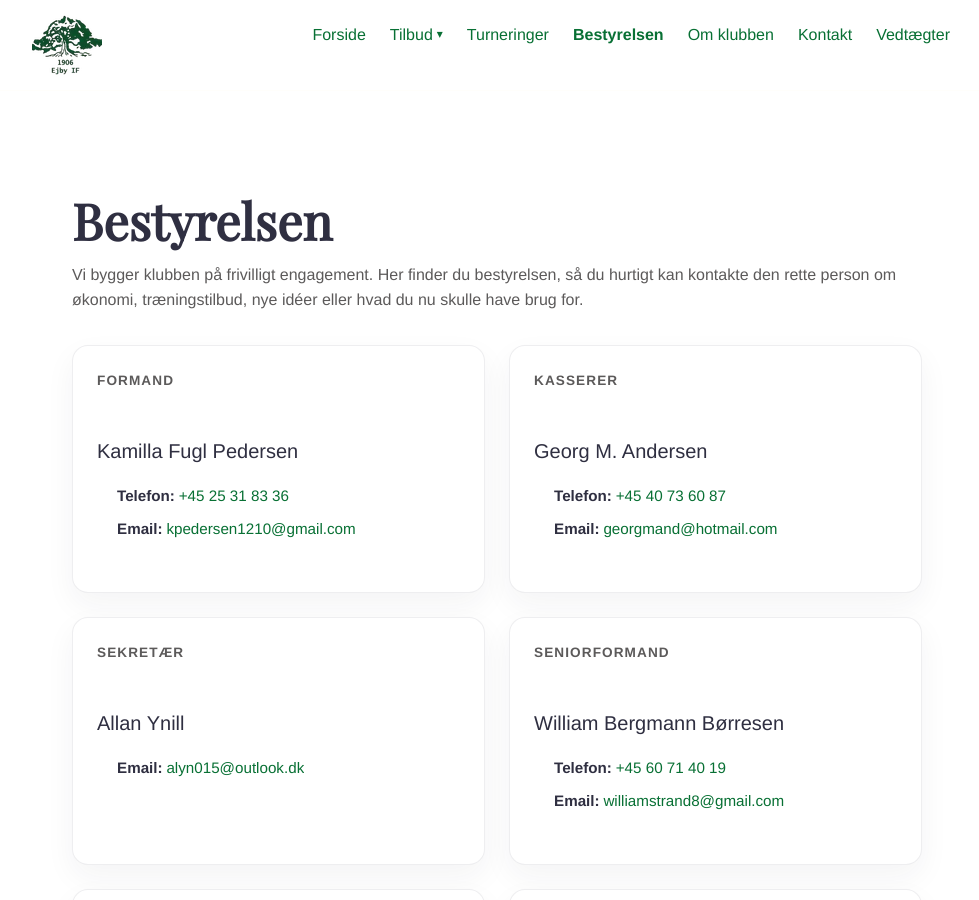
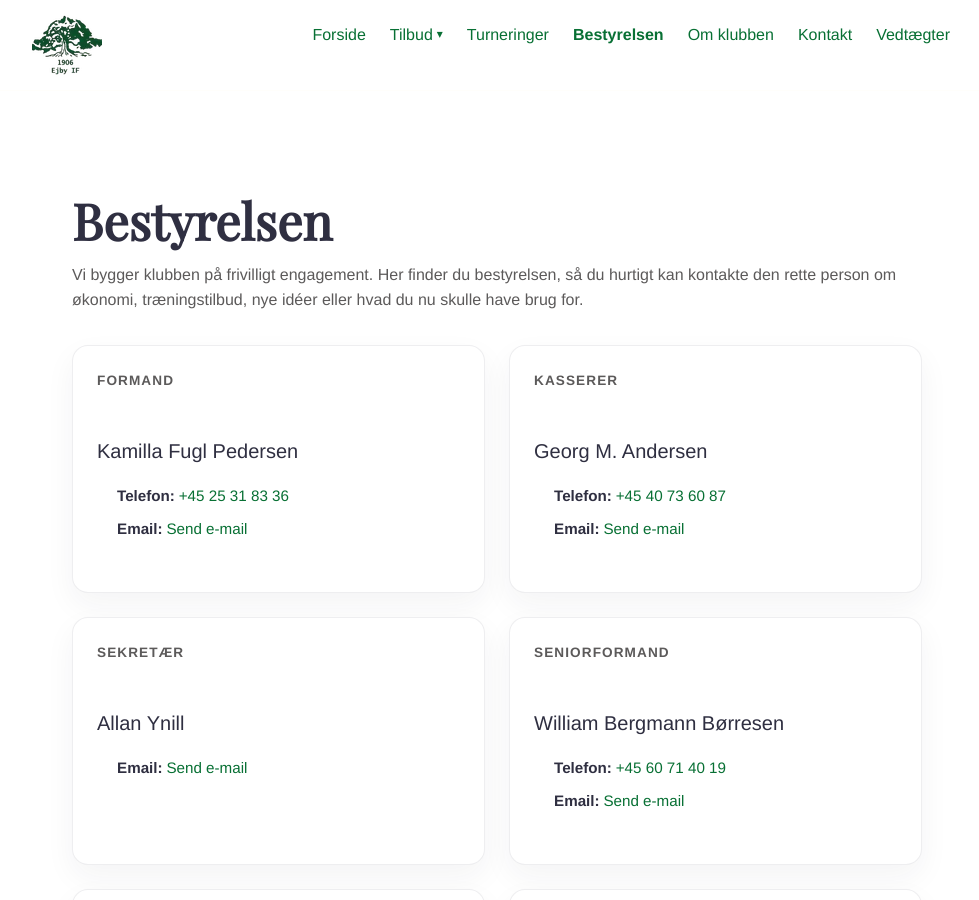
Before and after one commit to Ejby-badminton/web-site, a Jekyll site: the page built from indhold/sider/bestyrelsen.md, in a window 1280 px wide and 900 px high. Shown: the whole window, without its empty margins (143-1122 px from the left). Built offline with Jekyll 4.4.1, drawn with Linux system fonts in a browser that asks for light colours.

Commit message:
fix: skjul email-adresse, vis kun Send e-mail link

```diff
--- a/indhold/sider/bestyrelsen.md
+++ b/indhold/sider/bestyrelsen.md
@@ -21,7 +21,7 @@ Vi bygger klubben på frivilligt engagement. Her finder du bestyrelsen, så du h
       <li><span>Telefon:</span> <a href="tel:{{ person.phone | replace: ' ', '' }}">{{ person.phone }}</a></li>
       {% endif %}
       {% if person.email %}
-      <li><span>Email:</span> <a href="mailto:{{ person.email }}">{{ person.email }}</a></li>
+      <li><span>Email:</span> <a href="mailto:{{ person.email }}">Send e-mail</a></li>
       {% endif %}
     </ul>
   </article>
```
